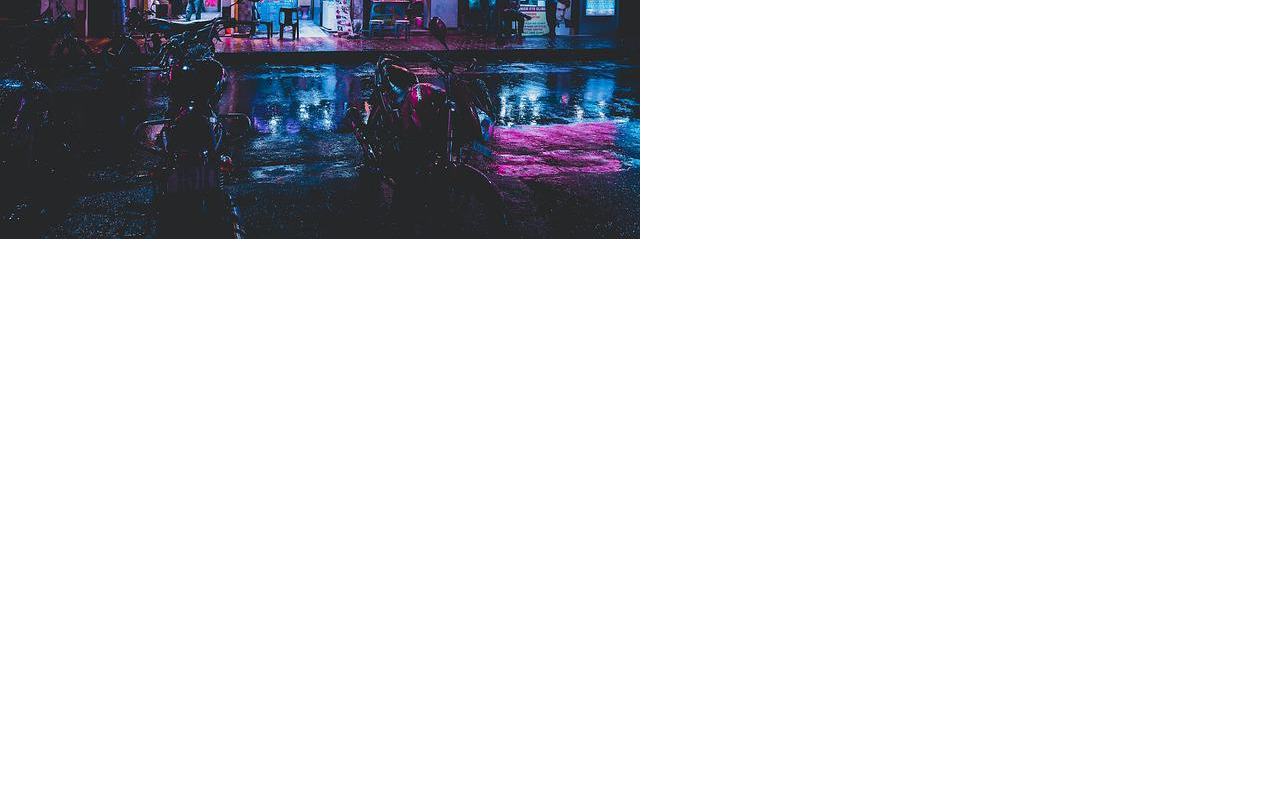
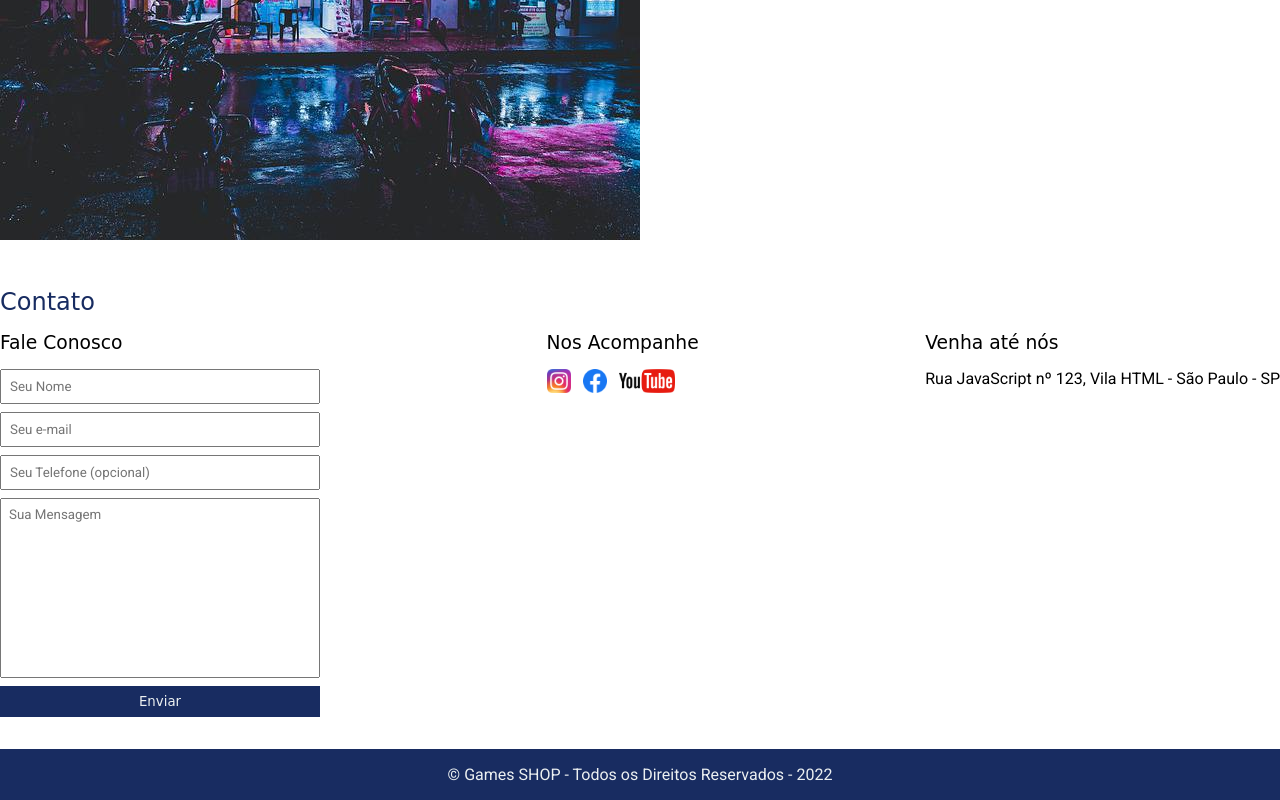
Before and after one commit to EstevanFelipe/EBAC-Developer-Full-Stack-JAVA-v2, a plain HTML site: page Projeto_1/index.html in a window 1280 px wide. Shown: the part 334-1134 px from the top of the page. Before the commit the page ends 800 px from the top, so only its background shows below. Drawn offline with Linux system fonts and the light colour scheme.

Commit message:
Finish Project
Projeto foi concluido.

```diff
--- a/Projeto_1/css/style.css
+++ b/Projeto_1/css/style.css
@@ -7,11 +7,14 @@
 }
 
 header,
-section h2 {
-    font-family: 'Bugee', sans-serif;
+section h2,
+section h3,
+form button {
+    font-family: 'Bugee', cursive;
+    font-weight: normal;
 }
 
-body {
+body, input, textarea {
     font-family: 'Roboto', sans-serif;
 }
 
@@ -75,3 +78,65 @@ section p {
     display: inline;
     margin-right: 8px;
 }
+
+.social-links img {
+    height: 24px;
+}
+
+.social-links li {
+    display: inline;
+    margin-right: 8px;
+}
+
+.social-links li a {
+    text-decoration: none;
+}
+
+#contact .container {
+    display: block;
+}
+
+.contact-methods {
+    display: flex;
+    justify-content: space-between;
+}
+
+form input,
+form textarea,
+form button {
+    display: block;
+    width: 320px;
+    margin-bottom: 8px;
+    padding: 8px;
+}
+
+form textarea {
+    resize: none;
+    height: 180px;
+}
+
+section h3 {
+    margin-bottom: 16px;
+}
+
+form button {
+    background-color: #182c61;
+    color: #ecf0f1;
+    border: none;
+    cursor: pointer;
+}
+
+form button:hover {
+    background-color: #3252a8;
+}
+
+input:focus, textarea:focus {
+    outline-color: #182c61;
+}
+
+footer {
+    background-color: #182c61;
+    color: #ecf0f1;
+    padding: 16px 0;
+    text-align: center;
+}
--- a/Projeto_1/index.html
+++ b/Projeto_1/index.html
@@ -23,13 +23,13 @@
 
                     <li>
 
-                        <a href="#">Sobre a Loja</a> <!-- Link 1 -->
+                        <a href="#about">Sobre a Loja</a> <!-- Link 1 -->
 
                     </li>
 
                     <li>
 
-                        <a href="#">Contato</a> <!-- Link 2 -->
+                        <a href="#contact">Contato</a> <!-- Link 2 -->
 
                     </li>
 
@@ -91,6 +91,97 @@
 
     </section> <!-- Fim da Section -->
 
+    <section id="contact">
+
+        <div class="container">
+
+            <h2>Contato</h2>
+
+            <div class="contact-methods">
+
+                <div>
+
+                    <h3>Fale Conosco</h3>
+
+                    <form action="">
+
+                        <input type="text" placeholder="Seu Nome" required>
+
+                        <input type="e-mail" placeholder="Seu e-mail" required>
+
+                        <input type="tel" placeholder="Seu Telefone (opcional)">
+
+                        <textarea placeholder="Sua Mensagem" required></textarea>
+
+                        <button type="submit">Enviar</button>
+
+                    </form> <!-- Fim do Form -->
+
+                </div> <!-- Fim da Div -->
+
+                <div>
+
+                    <h3>Nos Acompanhe</h3>
+
+                    <ul class="social-links">
+
+                        <li>
+
+                            <a href="#" title="Siga-nos no Instagram"></a>
+                            <img src="./images/instagram.png" alt="instagram">
+
+                        </li>
+
+                        <li>
+
+                            <a href="#" title="Siga-nos no Facebook"></a>
+                            <img src="./images/facebook.png" alt="Facebook">
+
+                        </li>
+
+                        <li>
+
+                            <a href="#" title="Siga-nos no YouTuber"></a>
+                            <img src="./images/youtube.png" alt="YouTube">
+
+                        </li>
+
+                    </ul> <!-- Fim da Lista-->
+
+                </div> <!-- Fim da Div -->
+
+                <div>
+
+                    <h3>Venha até nós</h3>
+
+                    <p>
+
+                        Rua JavaScript nº 123, Vila HTML - São Paulo - SP
+
+                    </p>
+
+                </div> <!-- Fim da Div -->
+
+            </div> <!-- Fim da Div -->
+
+        </div> <!-- Fim do Container -->
+
+    </section> <!-- Fim da Section -->
+
+    <footer>
+
+        <div class="container">
+
+            <p>
+
+                &copy; Games SHOP - Todos os Direitos Reservados - 2022
+
+            </p>
+
+        </div> <!-- Fim da Div -->
+
+    </footer> <!-- Fim do Footer -->
+
 
 </body>
 </html>
```
